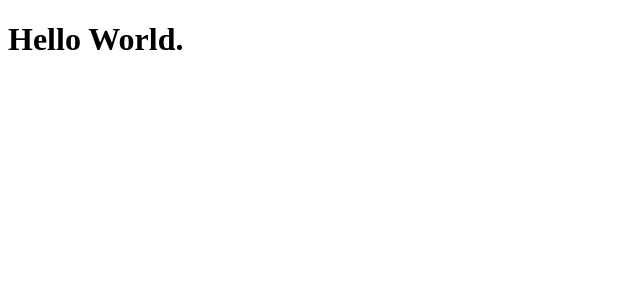
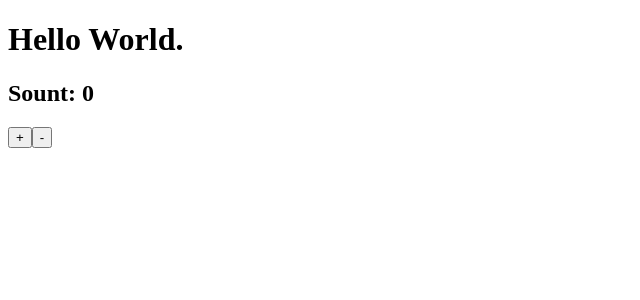
Before and after one commit to MarkusTryban/react-boilerplate, a React app: page / in a window 1280 px wide. Shown: the top 300 px of the page, without its empty margins (0-640 px from the left). Built offline with nearby package versions, Linux system fonts and the light colour scheme.

Commit message:
Added proposed Javascript features with Babel plugins

```diff
--- a/package.json
+++ b/package.json
@@ -22,6 +22,7 @@
   "devDependencies": {
     "@babel/cli": "^7.5.0",
     "@babel/core": "^7.5.4",
+    "@babel/plugin-proposal-class-properties": "^7.5.0",
     "@babel/preset-env": "^7.5.4",
     "@babel/preset-react": "^7.0.0",
     "babel-loader": "^8.0.6",
--- a/src/App.js
+++ b/src/App.js
@@ -1,8 +1,27 @@
 import React from 'react';
 
 class App extends React.Component {
+  state = {
+    count: 0
+  };
+
   render() {
-    return <h1>Hello World.</h1>;
+    return (
+      <div>
+        <h1>Hello World.</h1>
+        <h2>Sount: {this.state.count}</h2>
+        <button
+          onClick={() => this.setState(state => ({ count: state.count + 1 }))}
+        >
+          +
+        </button>
+        <button
+          onClick={() => this.setState(state => ({ count: state.count - 1 }))}
+        >
+          -
+        </button>
+      </div>
+    );
   }
 }
 
--- a/webpack.config.base.js
+++ b/webpack.config.base.js
@@ -14,7 +14,8 @@
         loader: 'babel-loader',
         exclude: /node_modules/,
         options: {
-          presets: ['@babel/preset-env', '@babel/preset-react']
+          presets: ['@babel/preset-env', '@babel/preset-react'],
+          plugins: ['@babel/plugin-proposal-class-properties']
         }
       }
     ]
```
Also changed, not shown: 1 other file (tests, documents, lock files or other folders).
